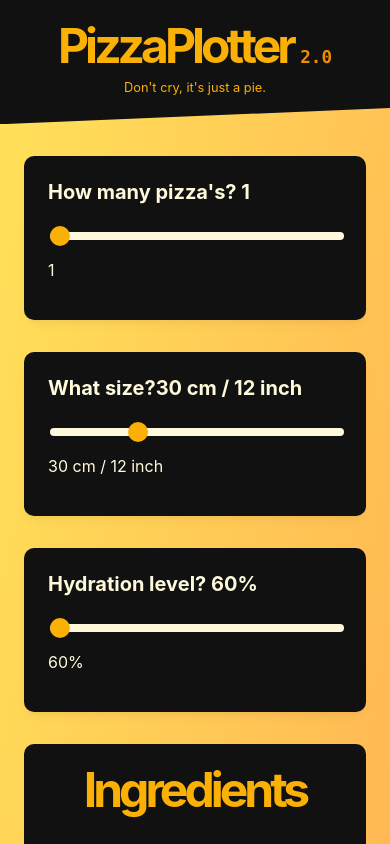
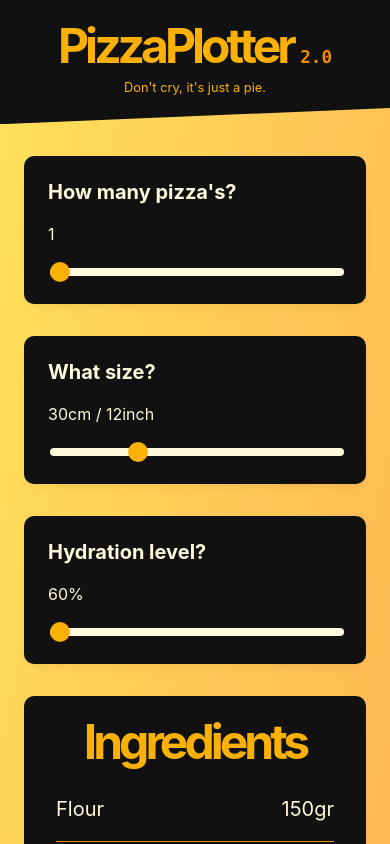
Before and after one commit to AntCasson/perfecto-pizza, a Next.js app: page / in a window 390 px wide. Shown: the top 844 px of the page. Built offline with nearby package versions, Linux system fonts and the light colour scheme.

Commit message:
added 80em @media query

```diff
--- a/pages/index.js
+++ b/pages/index.js
@@ -67,7 +67,10 @@ export default function Home() {
         <div className={styles.layout}>
           <div className={styles.flex__cards}>
             <section className={styles.card}>
-              <h2>How many pizza's? {numberOfPizzas}</h2>
+              <div className={styles.flex__between}>
+                <h2>How many pizza's?</h2>
+                <p className={styles.text__accent}>{numberOfPizzas}</p>
+              </div>
               <input
                 onChange={onChange}
                 type='range'
@@ -77,13 +80,15 @@ export default function Home() {
                 max='6'
                 className={styles.slider}
               ></input>
-              <p>{numberOfPizzas}</p>
             </section>
             <section className={styles.card}>
-              <h2>
-                What size?{totalDoughSize / 5} cm /{" "}
-                {Math.round((totalDoughSize / 5) * 0.39)} inch
-              </h2>
+              <div className={styles.flex__between}>
+                <h2>What size? </h2>
+                <p className={styles.text__accent}>
+                  {totalDoughSize / 5}cm /{" "}
+                  {Math.round((totalDoughSize / 5) * 0.39)}inch
+                </p>
+              </div>
               <input
                 onChange={onChange}
                 type='range'
@@ -94,13 +99,12 @@ export default function Home() {
                 step={5}
                 className={styles.slider}
               ></input>
-              <p>
-                {totalDoughSize / 5} cm /{" "}
-                {Math.round((totalDoughSize / 5) * 0.39)} inch
-              </p>
             </section>
             <section className={styles.card}>
-              <h2>Hydration level? {hydration * 100}%</h2>
+              <div className={styles.flex__between}>
+                <h2>Hydration level?</h2>
+                <p className={styles.text__accent}>{hydration * 100}%</p>
+              </div>
               <input
                 onChange={onChange}
                 type='range'
@@ -111,11 +115,10 @@ export default function Home() {
                 step={0.01}
                 className={styles.slider}
               ></input>
-              <p>{hydration * 100}%</p>
             </section>
           </div>
           <section className={styles.ingredients__section}>
-            <h3 className={styles.title}>Ingredients</h3>
+            <h4 className={styles.title}>Ingredients</h4>
             <div className={styles.ingredient__list}>
               <div className={styles.ingredient__flex}>
                 <p className={styles.ingredient}>Flour</p>
```
